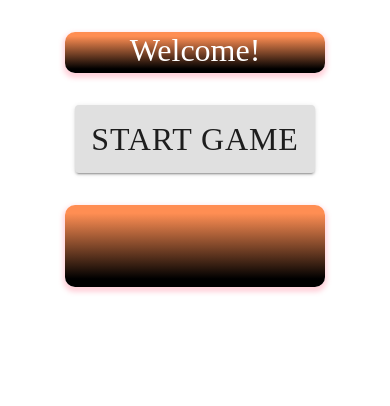
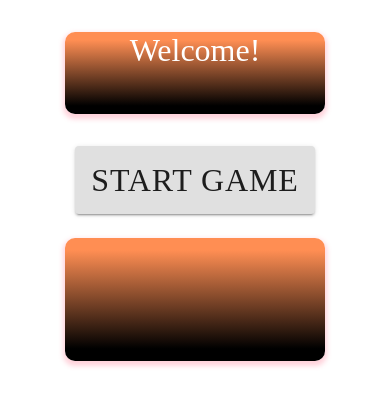
Before and after one commit to ToniMHeinonen/Koodarijahti, a React (Create React App) app in the folder frontend/: page / in a window 390 px wide. Shown: the top 406 px of the page. Built offline with nearby package versions, Linux system fonts and the light colour scheme.

Commit message:
Show info about clicks needed for next win in UI
- Modify background sizes so that they work better in mobile

```diff
--- a/frontend/src/App.js
+++ b/frontend/src/App.js
@@ -45,7 +45,8 @@ class App extends React.Component {
   async fetchData() {
     this.setState({fetching: true})
     const data = await fetch(URL + '/increment', {method: 'POST'}).then(data => data.json())
-    const str = `You received ${data.pointsWon} points`
+    const str = `You received ${data.pointsWon} points,
+                clicks needed for next win: ${data.neededPressesForWin}`
     this.updateScore(data.pointsWon)
     this.setState({receivedPoints: str, fetching: false})
   }
--- a/frontend/src/MyStyles.js
+++ b/frontend/src/MyStyles.js
@@ -14,7 +14,6 @@ const TextBgParent = styled('p')({
   color: 'white',
   width: 200,
   textAlign: 'center',
-  fontSize: '2em',
   fontFamily: 'Times New Roman',
   padding: '0 30px'
 });
@@ -23,14 +22,16 @@ const TextBgParent = styled('p')({
  * Background style for header.
  */
 const HeaderBg = styled(TextBgParent)({
-  height: boxHeight
+  fontSize: '2em',
+  height: (boxHeight * 2)
 });
 
 /**
  * Background style for bottom.
  */
 const BottomBg = styled(TextBgParent)({
-  height: (boxHeight*2)
+  fontSize: '1.5em',
+  height: (boxHeight * 3)
 });
 
 /**
```
